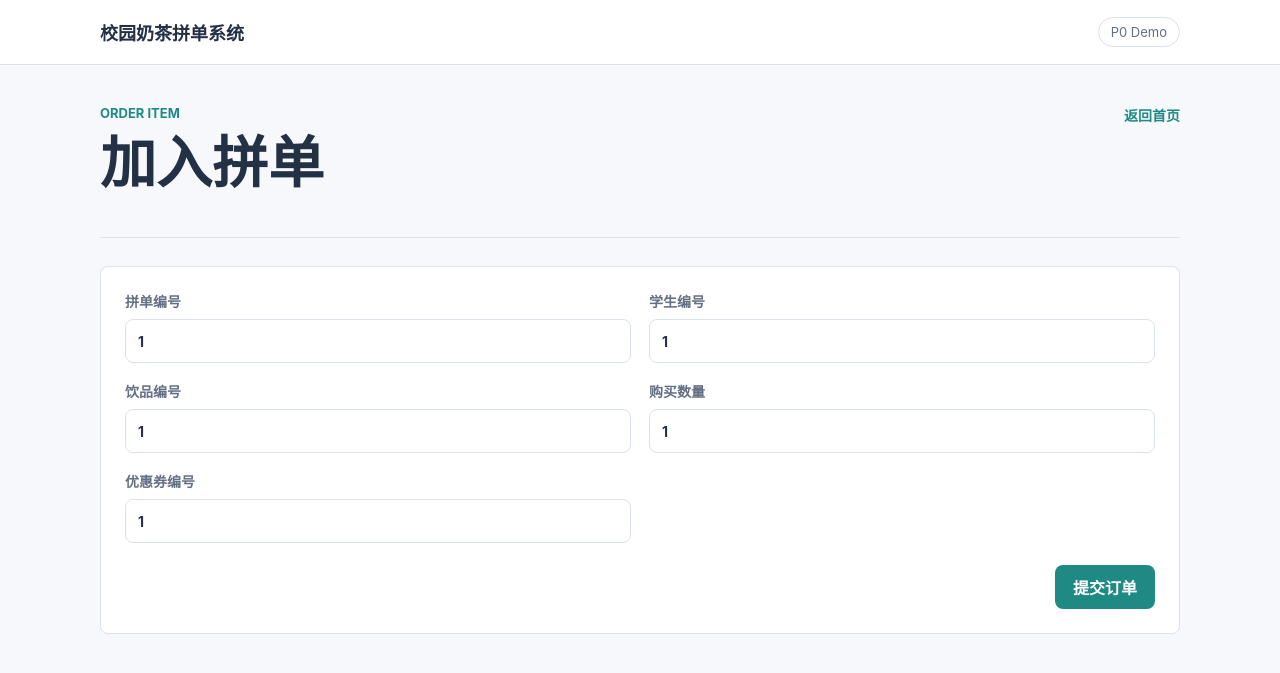
After one commit to fjc2005/nku-db-2026, a Flask app: page /order/add in a window 1280 px wide. The commit adds this page. Shown: the top 673 px of the page. Run offline with Flask 3, Linux system fonts and the light colour scheme.

Commit message:
update: add group order join page
Changes:
- Add the /order/add GET and POST route.
- Add an add_order.html form with group order, student, drink, quantity, and optional coupon inputs.
- Insert order_items through a parameterized SQL statement so the Stage 05 trigger calculates amounts and enforces business rules.
- Add form, button, and success/error message styles.

Verification:
- Ran Python compile check for app.py and db.py in the db conda environment.
- Used Flask test client to confirm GET /order/add returns 200 and renders all required fields.
- Used Flask test client to confirm invalid numeric input returns a friendly validation message.
- Used Flask test client to confirm a valid POST fails gracefully when MySQL is unavailable in this environment.
- Checked the staged diff for whitespace issues.

Scope:
- Stage 06 only; live trigger success and failure page demos still require a running MySQL database with schema.sql imported.

```diff
--- a/app.py
+++ b/app.py
@@ -1,6 +1,6 @@
-from flask import Flask, render_template
+from flask import Flask, render_template, request
 
-from db import fetch_one
+from db import execute_write, fetch_one
 
 
 STAT_QUERIES = [
@@ -39,6 +39,16 @@ def fallback_stats():
         {"label": item["label"], "value": "--", "status": "数据库暂不可用"}
         for item in STAT_QUERIES
     ]
+
+
+def parse_int(value):
+    value = value.strip()
+    if not value:
+        return None
+    try:
+        return int(value)
+    except ValueError as exc:
+        raise ValueError("请输入有效数字") from exc
 
 
 def create_app():
@@ -82,6 +92,65 @@ def create_app():
             stats=stats,
         )
 
+    @app.route("/order/add", methods=["GET", "POST"])
+    def add_order():
+        form_data = {
+            "group_order_id": "1",
+            "student_id": "1",
+            "drink_id": "1",
+            "quantity": "1",
+            "coupon_id": "1",
+        }
+        message = None
+        message_type = None
+
+        if request.method == "POST":
+            form_data = {
+                "group_order_id": request.form.get("group_order_id", "").strip(),
+                "student_id": request.form.get("student_id", "").strip(),
+                "drink_id": request.form.get("drink_id", "").strip(),
+                "quantity": request.form.get("quantity", "").strip(),
+                "coupon_id": request.form.get("coupon_id", "").strip(),
+            }
+            try:
+                params = (
+                    parse_int(form_data["group_order_id"]),
+                    parse_int(form_data["student_id"]),
+                    parse_int(form_data["drink_id"]),
+                    parse_int(form_data["coupon_id"]),
+                    parse_int(form_data["quantity"]),
+                )
+                if any(value is None for value in params[:3]) or params[4] is None:
+                    raise ValueError("拼单编号、学生编号、饮品编号和购买数量不能为空")
+
+                order_item_id = execute_write(
+                    """
+                    INSERT INTO order_items (
+                        group_order_id,
+                        student_id,
+                        drink_id,
+                        coupon_id,
+                        quantity
+                    ) VALUES (%s, %s, %s, %s, %s)
+                    """,
+                    params,
+                )
+                message = f"加入拼单成功，订单明细编号：{order_item_id}"
+                message_type = "success"
+            except ValueError as exc:
+                message = str(exc) or "请输入有效数字"
+                message_type = "error"
+            except Exception as exc:
+                message = f"加入拼单失败：{exc}"
+                message_type = "error"
+
+        return render_template(
+            "add_order.html",
+            form_data=form_data,
+            message=message,
+            message_type=message_type,
+        )
+
     return app
 
 
--- a/static/style.css
+++ b/static/style.css
@@ -111,6 +111,18 @@ h2 {
     line-height: 1.6;
 }
 
+.notice--success {
+    background: #eefaf5;
+    border-color: #a8dec8;
+    color: #176647;
+}
+
+.notice--error {
+    background: #fff1f2;
+    border-color: #efb5bd;
+    color: #9f2636;
+}
+
 .stats-grid {
     display: grid;
     grid-template-columns: repeat(3, minmax(0, 1fr));
@@ -190,6 +202,83 @@ h2 {
     font-size: 14px;
 }
 
+.page-heading {
+    display: flex;
+    align-items: flex-start;
+    justify-content: space-between;
+    gap: 24px;
+    padding-bottom: 28px;
+    border-bottom: 1px solid var(--line);
+}
+
+.back-link {
+    color: var(--teal);
+    font-size: 14px;
+    font-weight: 700;
+    text-decoration: none;
+    white-space: nowrap;
+}
+
+.form-panel {
+    margin-top: 28px;
+    padding: 24px;
+    background: var(--surface);
+    border: 1px solid var(--line);
+    border-radius: 8px;
+}
+
+.form-grid {
+    display: grid;
+    grid-template-columns: repeat(2, minmax(0, 1fr));
+    gap: 18px;
+}
+
+.field {
+    display: flex;
+    flex-direction: column;
+    gap: 8px;
+    color: var(--muted);
+    font-size: 14px;
+    font-weight: 700;
+}
+
+.field input {
+    width: 100%;
+    min-height: 44px;
+    border: 1px solid var(--line);
+    border-radius: 8px;
+    color: var(--ink);
+    font: inherit;
+    padding: 10px 12px;
+}
+
+.field input:focus {
+    border-color: var(--teal);
+    outline: 2px solid rgba(31, 138, 132, 0.16);
+}
+
+.button-row {
+    display: flex;
+    justify-content: flex-end;
+    margin-top: 22px;
+}
+
+.primary-button {
+    min-height: 44px;
+    border: 0;
+    border-radius: 8px;
+    background: var(--teal);
+    color: #ffffff;
+    cursor: pointer;
+    font: inherit;
+    font-weight: 700;
+    padding: 0 18px;
+}
+
+.primary-button:hover {
+    background: #176f6a;
+}
+
 @media (max-width: 720px) {
     .topbar__inner,
     .page-shell {
@@ -211,6 +300,23 @@ h2 {
         grid-template-columns: 1fr;
     }
 
+    .page-heading {
+        flex-direction: column;
+        gap: 8px;
+    }
+
+    .form-grid {
+        grid-template-columns: 1fr;
+    }
+
+    .button-row {
+        justify-content: stretch;
+    }
+
+    .primary-button {
+        width: 100%;
+    }
+
     .stat-card {
         min-height: 128px;
     }
--- /dev/null
+++ b/templates/add_order.html
@@ -0,0 +1,50 @@
+{% extends "base.html" %}
+
+{% block title %}加入拼单{% endblock %}
+
+{% block content %}
+<section class="page-heading">
+    <div>
+        <p class="eyebrow">Order Item</p>
+        <h1>加入拼单</h1>
+    </div>
+    <a class="back-link" href="{{ url_for('index') }}">返回首页</a>
+</section>
+
+{% if message %}
+<div class="notice notice--{{ message_type }}" role="status">{{ message }}</div>
+{% endif %}
+
+<form class="form-panel" method="post">
+    <div class="form-grid">
+        <label class="field">
+            <span>拼单编号</span>
+            <input type="number" name="group_order_id" min="1" required value="{{ form_data.group_order_id }}">
+        </label>
+
+        <label class="field">
+            <span>学生编号</span>
+            <input type="number" name="student_id" min="1" required value="{{ form_data.student_id }}">
+        </label>
+
+        <label class="field">
+            <span>饮品编号</span>
+            <input type="number" name="drink_id" min="1" required value="{{ form_data.drink_id }}">
+        </label>
+
+        <label class="field">
+            <span>购买数量</span>
+            <input type="number" name="quantity" min="1" required value="{{ form_data.quantity }}">
+        </label>
+
+        <label class="field">
+            <span>优惠券编号</span>
+            <input type="number" name="coupon_id" min="1" value="{{ form_data.coupon_id }}">
+        </label>
+    </div>
+
+    <div class="button-row">
+        <button class="primary-button" type="submit">提交订单</button>
+    </div>
+</form>
+{% endblock %}
```
